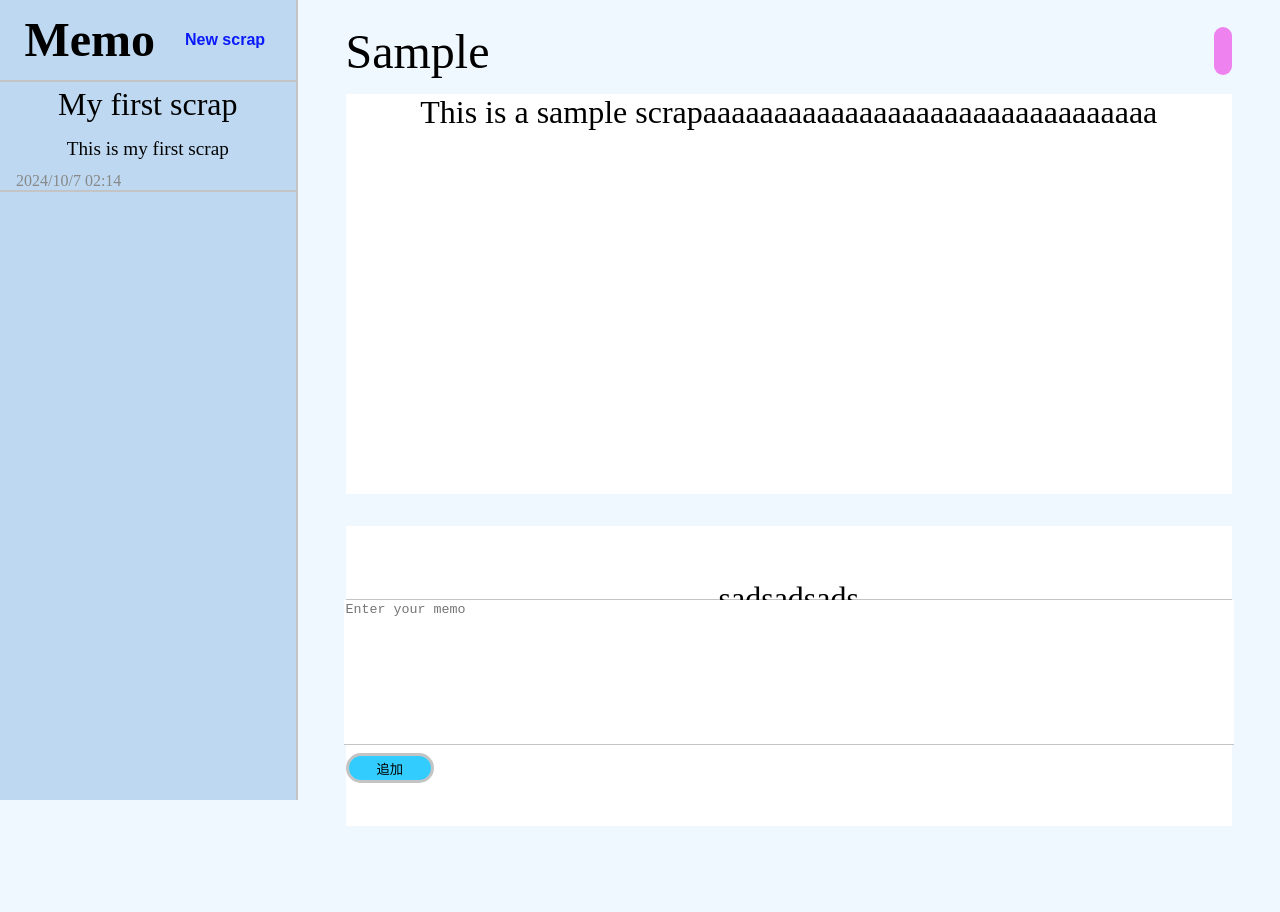
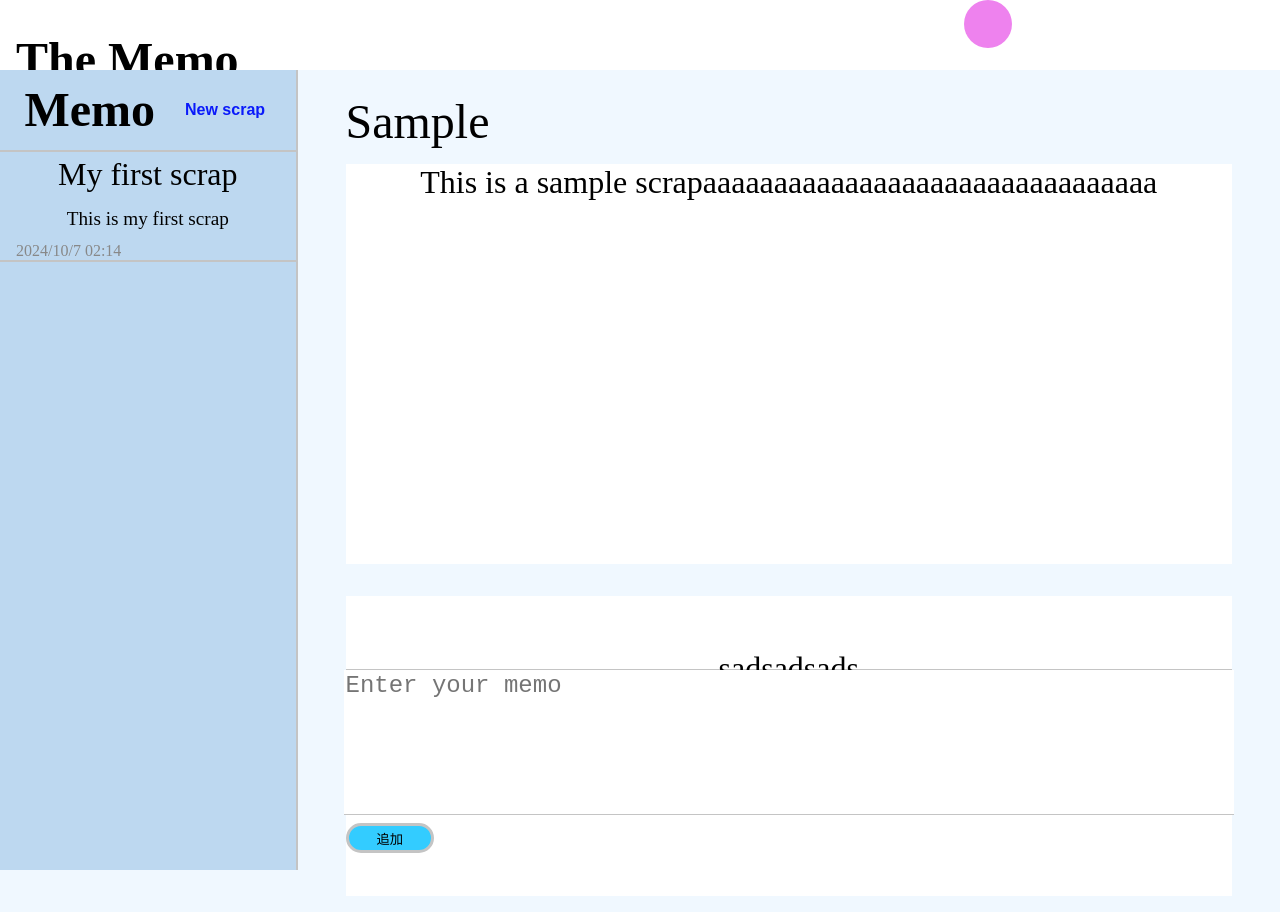
Before and after one commit to tiyo5151/TheMemo, a React (Vite) app: page / in a window 1280 px wide. Before the commit the page ends 842 px from the top, so only its background shows below. Built offline with nearby package versions, Linux system fonts and the light colour scheme.

Commit message:
header 追加

```diff
--- a/src/App.css
+++ b/src/App.css
@@ -2,7 +2,13 @@
   width: 100%;
   height: auto;
   display: flex;
+  flex-direction: column;
   font-size: 16px;
   margin: 0;
   padding: 0;
 }
+
+.app-body {
+  display: flex;
+  flex-direction: row;
+}
--- a/src/App.tsx
+++ b/src/App.tsx
@@ -1,4 +1,5 @@
 import './App.css';
+import Header from './components/Header';
 import Sidebar from './components/Sidebar';
 import Scraps from './components/Scraps';
 import { useEffect, useState } from 'react';
@@ -19,8 +20,11 @@ function App() {
   }, []);
   return (
     <div className="App">
-      <Sidebar scrap={scrap} />
-      <Scraps />
+      <Header />
+      <div className="app-body">
+        <Sidebar scrap={scrap} />
+        <Scraps />
+      </div>
     </div>
   );
 }
--- /dev/null
+++ b/src/components/Header.tsx
@@ -0,0 +1,13 @@
+import React from 'react';
+import '../styles/Header.css';
+
+const Header = () => {
+  return (
+    <div className="app-header">
+      <h1>The Memo</h1>
+      <div className="google-icon"></div>
+    </div>
+  );
+};
+
+export default Header;
--- a/src/components/Scraps.tsx
+++ b/src/components/Scraps.tsx
@@ -4,10 +4,7 @@ import '../styles/Scraps.css';
 const Scraps = () => {
   return (
     <div className="app-scraps">
-      <div className="app-scrap-header">
-        Sample
-        <div className="google-icon"></div>
-      </div>
+      <div className="app-scrap-header">Sample</div>
       <div className="app-scrap-content">
         This is a sample scrapaaaaaaaaaaaaaaaaaaaaaaaaaaaaaaaa
       </div>
--- /dev/null
+++ b/src/styles/Header.css
@@ -0,0 +1,23 @@
+.app-header {
+  height: 70px;
+  display: flex;
+  background-color: white;
+}
+
+.google-icon {
+  width: 3rem;
+  height: 3rem;
+  background-color: violet;
+  display: flex;
+  justify-content: right;
+  align-items: center;
+  margin-left: 725px;
+  border-radius: 100px;
+  cursor: pointer;
+}
+
+.app-header h1 {
+  font-size: 3rem;
+  margin-left: 1rem;
+  color: black;
+}
--- a/src/styles/Scraps.css
+++ b/src/styles/Scraps.css
@@ -26,18 +26,6 @@
   background-color: white;
   margin-top: 0.5rem;
   font-size: 2rem;
-}
-
-.google-icon {
-  width: 3rem;
-  height: 3rem;
-  background-color: violet;
-  display: flex;
-  justify-content: right;
-  align-items: center;
-  margin-left: 725px;
-  border-radius: 100px;
-  cursor: pointer;
 }
 
 .app-scrap-input {
@@ -70,6 +58,7 @@
   border: none;
   resize: none;
   border-bottom: 1px solid#c4c4c4;
+  font-size: 1.5rem;
 }
 
 .input-footer {
```
